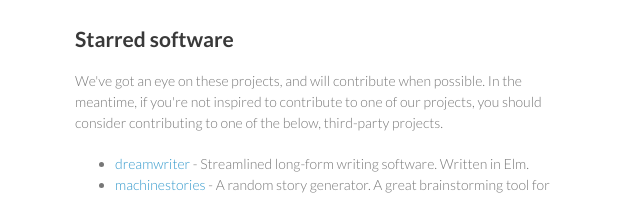
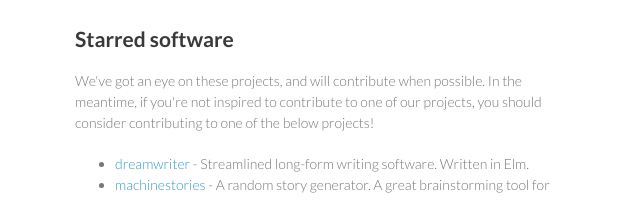
Before and after one commit to indentlabs/indentlabs.github.io, a plain HTML site: page index.html in a window 1280 px wide. Shown: the part 2028-2228 px from the top of the page, 495-1135 px from the left. Drawn offline with Linux system fonts and the light colour scheme.

Commit message:
Update index.html

```diff
--- a/index.html
+++ b/index.html
@@ -178,7 +178,7 @@
           Starred software
         </h2>
         <p>
-          We've got an eye on these projects, and will contribute when possible. In the meantime, if you're not inspired to contribute to one of our projects, you should consider contributing to one of the below, third-party projects.
+          We've got an eye on these projects, and will contribute when possible. In the meantime, if you're not inspired to contribute to one of our projects, you should consider contributing to one of the below projects!
         </p>
 
         <ul>
```
